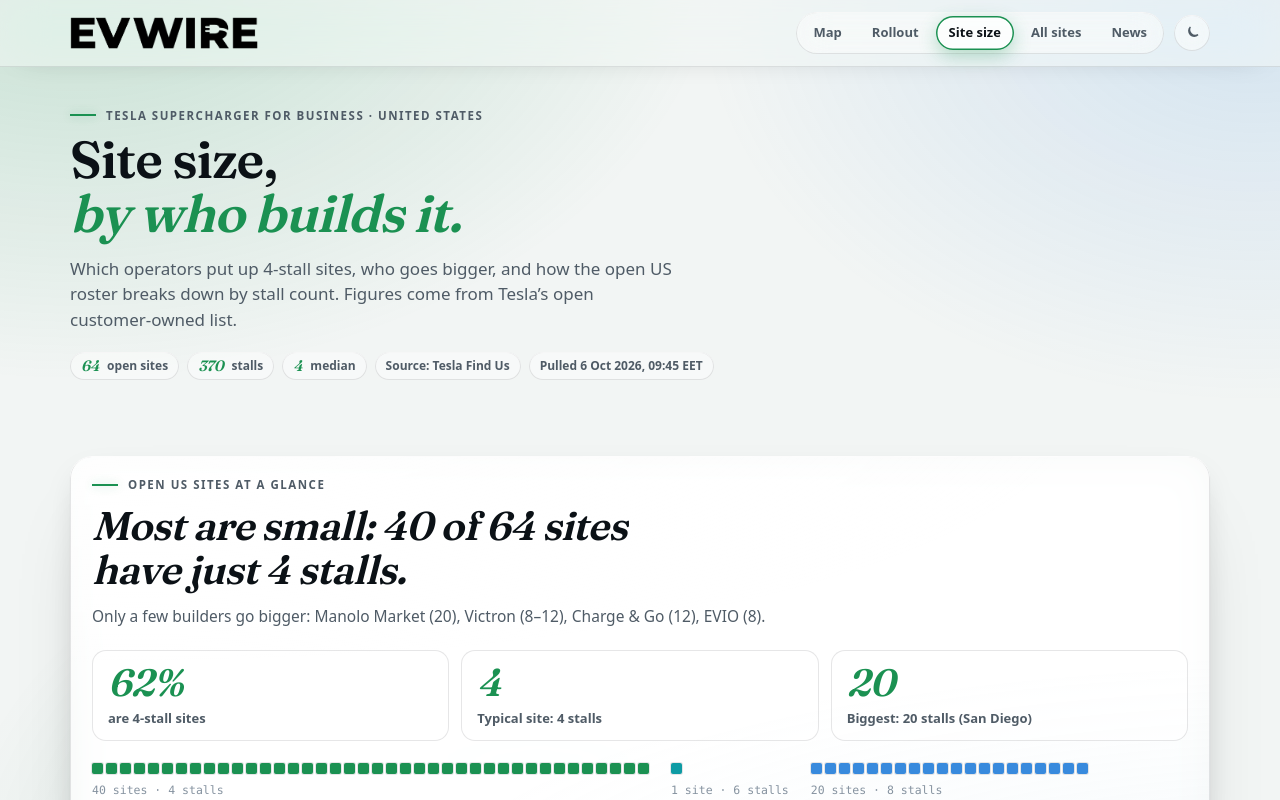
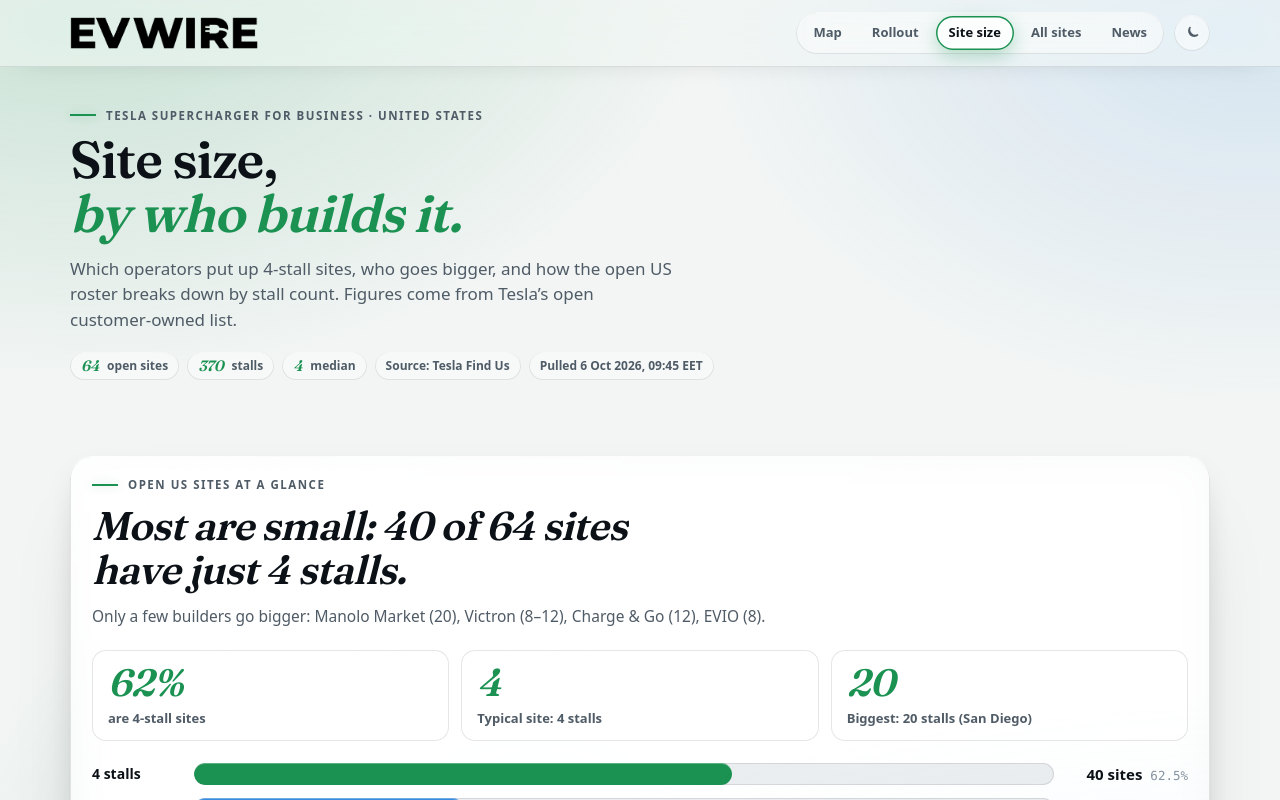
Before and after one commit to evwire/SFB, a Next.js app: page /size in a window 1280 px wide. Shown: the top 800 px of the page. Built offline with nearby package versions, Linux system fonts and the light colour scheme.

Commit message:
Replace /size mosaic with labelled horizontal size bars
Swap the 64-square mosaic for a simple row-per-size bar chart
(label, thick coloured bar, site count + %). Builder cards stay
text-only.

```diff
--- a/src/app/globals.css
+++ b/src/app/globals.css
@@ -771,36 +771,64 @@ html.dark .theme-toggle {
   line-height: 1.3;
 }
 
-/* Mosaic: one square per site, grouped by size */
-.size-mosaic {
+/* Horizontal labelled bars by stall size */
+.size-bars {
   margin-top: 22px;
+  display: grid;
+  gap: 12px;
+}
+.size-bar-row {
+  display: grid;
+  grid-template-columns: 5.5rem minmax(0, 1fr) auto;
+  gap: 12px 14px;
+  align-items: center;
+}
+.size-bar-label {
+  font-size: 14px;
+  font-weight: 600;
+  color: var(--fg);
+  white-space: nowrap;
+}
+.size-bar-track {
+  height: 22px;
+  border-radius: 999px;
+  background: color-mix(in srgb, var(--faint) 16%, transparent);
+  box-shadow: inset 0 0 0 1px var(--hairline);
+  overflow: hidden;
+}
+.size-bar-fill {
+  height: 100%;
+  border-radius: 999px;
+  min-width: 8px;
+  box-shadow: inset 0 1px 0 rgba(255,255,255,.28);
+}
+.size-bar-count {
   display: flex;
-  flex-wrap: wrap;
-  gap: 16px 22px;
-  align-items: flex-end;
+  align-items: baseline;
+  gap: 8px;
+  min-width: 7.5rem;
+  justify-content: flex-end;
+  white-space: nowrap;
 }
-.size-mosaic-group {
-  display: grid;
-  gap: 8px;
-  min-width: 0;
+.size-bar-count strong {
+  font-size: 15px;
+  font-weight: 700;
+  color: var(--fg);
 }
-.size-mosaic-squares {
-  display: flex;
-  flex-wrap: wrap;
-  gap: 3px;
-  max-width: 100%;
+.size-bar-pct {
+  font-size: 12.5px;
+  color: var(--faint);
 }
-.size-mosaic-sq {
-  width: 11px;
-  height: 11px;
-  border-radius: 2px;
-  flex: none;
-  box-shadow: 0 0 0 1px color-mix(in srgb, var(--fg) 10%, transparent);
-}
-.size-mosaic-legend {
-  margin: 0;
-  font-size: 11.5px;
-  color: var(--faint);
+@media (max-width: 640px) {
+  .size-bar-row {
+    grid-template-columns: 4.6rem minmax(0, 1fr);
+    grid-template-rows: auto auto;
+  }
+  .size-bar-count {
+    grid-column: 2;
+    justify-content: flex-start;
+    min-width: 0;
+  }
 }
 
 /* Shared size colours */
--- a/src/components/SiteSizeOverview.tsx
+++ b/src/components/SiteSizeOverview.tsx
@@ -127,25 +127,36 @@ export default function SiteSizeOverview({ data }: { data: SizeOverview }) {
         </div>
 
         <div
-          className="size-mosaic"
-          role="img"
-          aria-label={`${data.totalSites} open sites coloured by stall count`}
+          className="size-bars"
+          role="list"
+          aria-label="Open sites by stall count"
         >
-          {data.sizeShares.map((share) => (
-            <div key={share.stalls} className="size-mosaic-group">
-              <div className="size-mosaic-squares">
-                {Array.from({ length: share.sites }, (_, i) => (
-                  <span
-                    key={`${share.stalls}-${i}`}
-                    className={`size-mosaic-sq size-seg-${share.stalls}`}
-                  />
-                ))}
-              </div>
-              <p className="size-mosaic-legend mono">
-                {share.sites} site{share.sites === 1 ? "" : "s"} · {share.stalls} stalls
-              </p>
-            </div>
-          ))}
+          {[...data.sizeShares]
+            .sort((a, b) => b.sites - a.sites || a.stalls - b.stalls)
+            .map((share) => {
+              const widthPct =
+                data.totalSites > 0 ? (share.sites / data.totalSites) * 100 : 0;
+              const pctLabel = Number.isInteger(share.pct)
+                ? `${share.pct}%`
+                : `${share.pct}%`;
+              return (
+                <div key={share.stalls} className="size-bar-row" role="listitem">
+                  <span className="size-bar-label">{share.stalls} stalls</span>
+                  <div className="size-bar-track">
+                    <div
+                      className={`size-bar-fill size-seg-${share.stalls}`}
+                      style={{ width: `${Math.max(widthPct, share.sites > 0 ? 4 : 0)}%` }}
+                    />
+                  </div>
+                  <span className="size-bar-count">
+                    <strong>
+                      {share.sites} site{share.sites === 1 ? "" : "s"}
+                    </strong>
+                    <span className="mono size-bar-pct">{pctLabel}</span>
+                  </span>
+                </div>
+              );
+            })}
         </div>
       </section>
 
```
